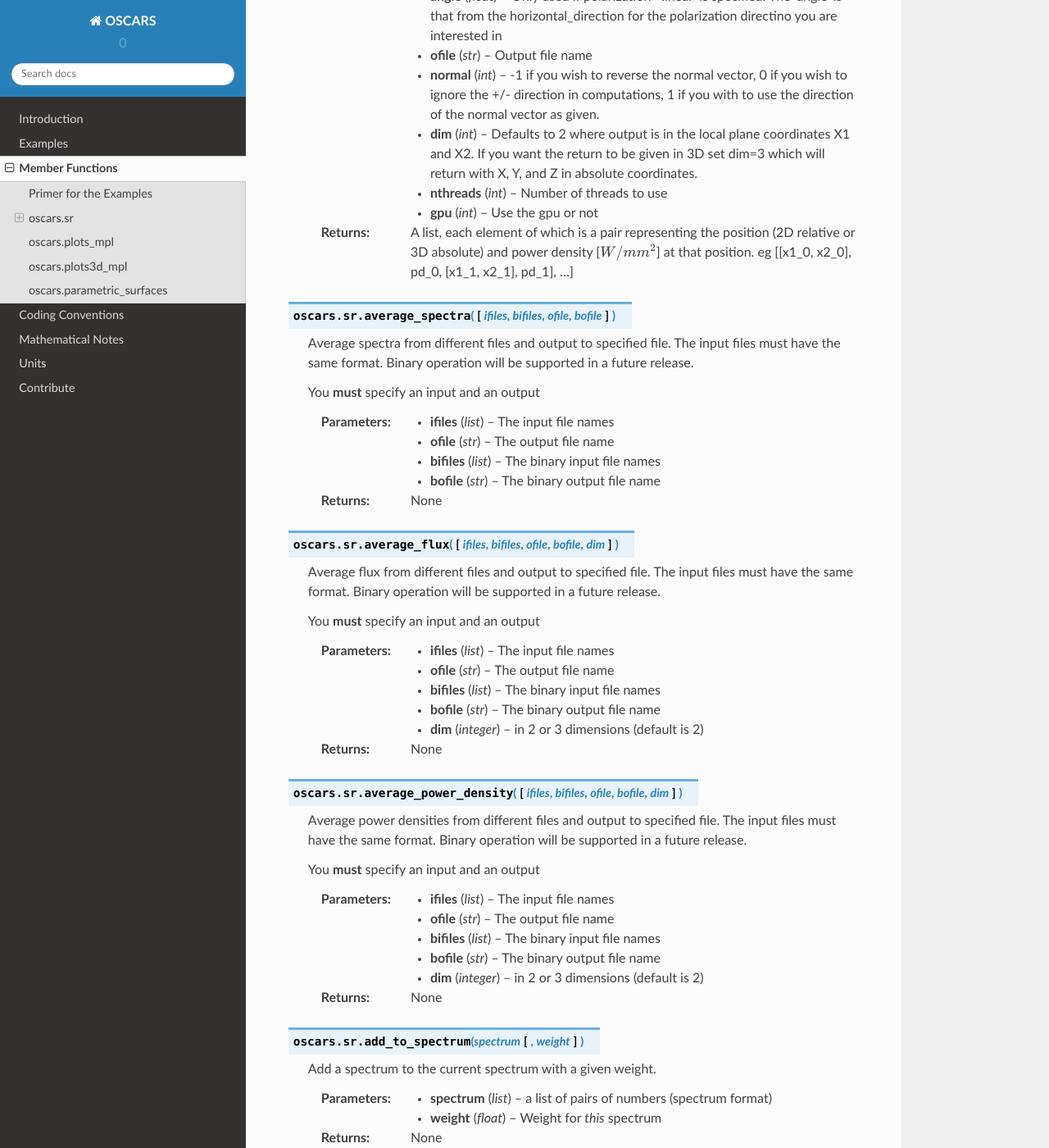
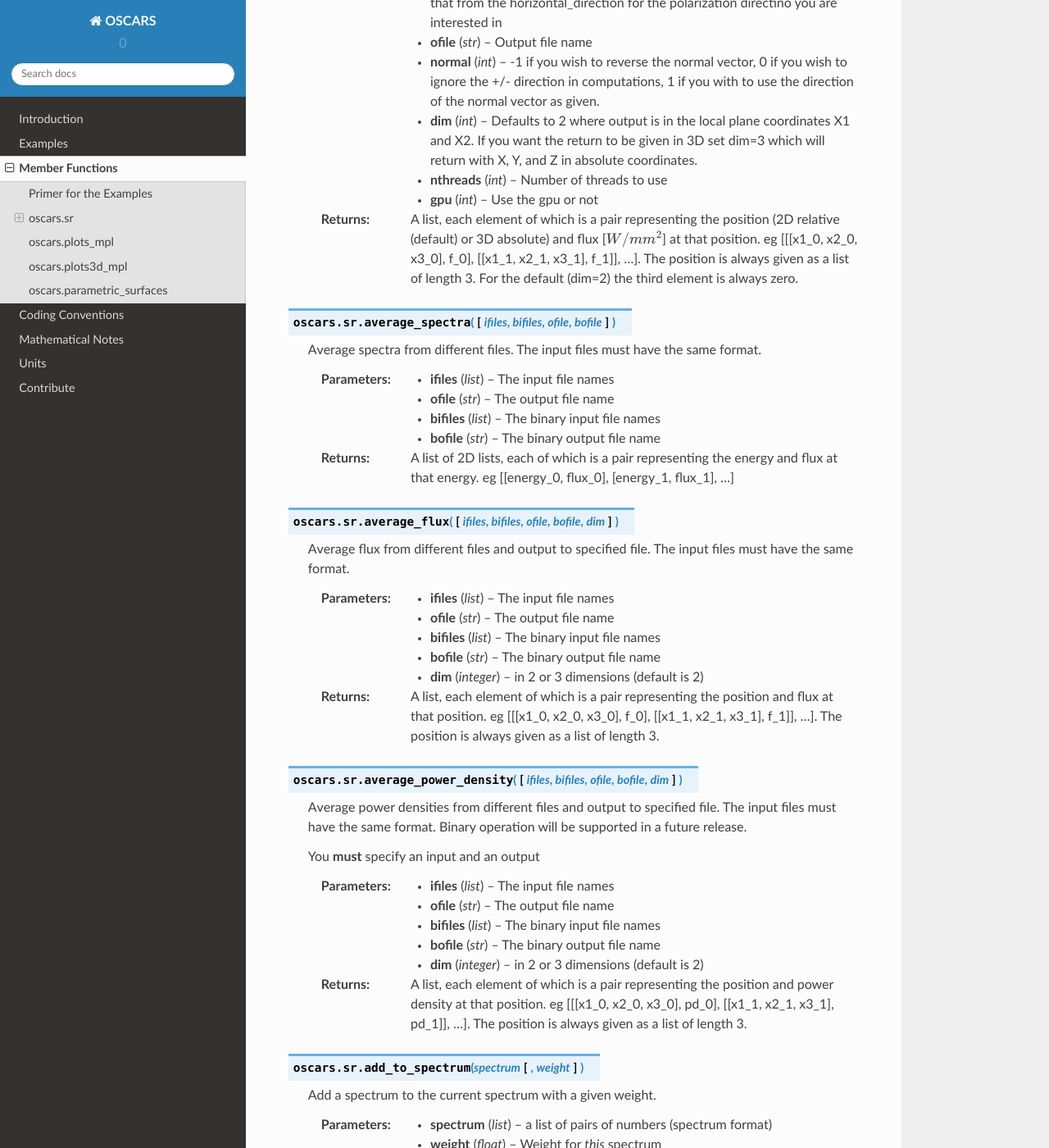
Before and after one commit to dhidas/OSCARS, a Sphinx documentation site: the page built from doc/source/MemberFunctions.rst, in a window 1280 px wide and 1400 px high, scrolled down 16480 px. Shown: the whole window at 82% size. Built offline with Sphinx 7.4.7 and the Read the Docs theme 2.0.0, drawn with Linux system fonts in a browser that asks for light colours; some of the changed text lies outside the part shown.

Commit message:
corrections for doc

```diff
--- a/doc/source/MemberFunctions.rst
+++ b/doc/source/MemberFunctions.rst
@@ -314,14 +320,6 @@ oscars.sr
    :param translation: A list representing the translation of the center of this object
    :type  translation: list[3]
    :returns: None
-
-   :Example: Add the magnetic field for an undulator of length 3 [m] with a period of 0.050 [m] (60 periods) having a peak magnetic field in the Y direction of 1.1 [T]
-
-   .. code-block:: py
-
-      # Will add magnetic field 3 [m] undulaotor having 1.1 [T] peak field
-      # in the Y-direction with a period of 0.050 [m]
-      osr.add_bfield_undulator(bfield=[0, 1.1, 0], period=0.050, nperiods=60)
 
 
 
@@ -935,7 +933,7 @@ oscars.sr
    :type  nthreads: int
    :param gpu: Use the gpu or not
    :type  gpu: int
-   :returns: A list, each element of which is a pair representing the position (2D relative or 3D absolute) and power density [:math:`W / mm^2`] at that position.  eg [[x1_0, x2_0], pd_0, [x1_1, x2_1], pd_1],  ...]
+   :returns: A list, each element of which is a pair representing the position (2D relative (default) or 3D absolute) and power density [:math:`W / mm^2`] at that position.  eg [[[x1_0, x2_0, x3_0], pd_0], [[x1_1, x2_1, x3_1], pd_1]],  ...].  The position is always given as a list of length 3.  For the default (dim=2) the third element is always zero.
 
 
 
@@ -981,7 +979,7 @@ oscars.sr
    :type  nthreads: int
    :param gpu: Use the gpu or not
    :type  gpu: int
-   :returns: A list, each element of which is a pair representing the position (2D relative or 3D absolute) and power density [:math:`W / mm^2`] at that position.  eg [[x1_0, x2_0], pd_0, [x1_1, x2_1], pd_1],  ...]
+   :returns: A list, each element of which is a pair representing the position (2D relative (default) or 3D absolute) and flux [:math:`W / mm^2`] at that position.  eg [[[x1_0, x2_0, x3_0], f_0], [[x1_1, x2_1, x3_1], f_1]],  ...].  The position is always given as a list of length 3.  For the default (dim=2) the third element is always zero.
 
 
 
@@ -990,9 +988,8 @@ oscars.sr
 
 .. py:method:: oscars.sr.average_spectra([, ifiles, bifiles, ofile, bofile])
 
-   Average spectra from different files and output to specified file.  The input files must have the same format.  Binary operation will be supported in a future release.
+   Average spectra from different files.  The input files must have the same format.
 
-   You **must** specify an input and an output
 
    :param ifiles: The input file names
    :type  ifiles: list
@@ -1002,14 +999,13 @@ oscars.sr
    :type  bifiles: list
    :param bofile: The binary output file name
    :type  bofile: str
-   :returns: None
+   :returns: A list of 2D lists, each of which is a pair representing the energy and flux at that energy.  eg [[energy_0, flux_0], [energy_1, flux_1], ...]
 
 
 .. py:method:: oscars.sr.average_flux([, ifiles, bifiles, ofile, bofile, dim])
 
-   Average flux from different files and output to specified file.  The input files must have the same format.  Binary operation will be supported in a future release.
+   Average flux from different files and output to specified file.  The input files must have the same format.
 
-   You **must** specify an input and an output
 
    :param ifiles: The input file names
    :type  ifiles: list
@@ -1021,7 +1017,7 @@ oscars.sr
    :type  bofile: str
    :param dim: in 2 or 3 dimensions (default is 2)
    :type  dim: integer
-   :returns: None
+   :returns: A list, each element of which is a pair representing the position and flux at that position.  eg [[[x1_0, x2_0, x3_0], f_0], [[x1_1, x2_1, x3_1], f_1]],  ...].  The position is always given as a list of length 3.
 
 
 
@@ -1042,7 +1038,7 @@ oscars.sr
    :type  bofile: str
    :param dim: in 2 or 3 dimensions (default is 2)
    :type  dim: integer
-   :returns: None
+   :returns: A list, each element of which is a pair representing the position and power density at that position.  eg [[[x1_0, x2_0, x3_0], pd_0], [[x1_1, x2_1, x3_1], pd_1]],  ...].  The position is always given as a list of length 3.
 
 
 
@@ -1062,7 +1058,7 @@ oscars.sr
 
    Get the current spectrum stored in memory
 
-   :returns: list
+   :returns: A list of 2D lists, each of which is a pair representing the energy and flux at that energy.  eg [[energy_0, flux_0], [energy_1, flux_1], ...]
 
 
 
@@ -1083,7 +1079,7 @@ oscars.sr
 
    Get the current flux map stored in memory
 
-   :returns: list of [[x, y, z], flux]
+   :returns: list of [[[x, y, z], flux], ...]
 
 
 
@@ -1106,7 +1102,7 @@ oscars.sr
 
    Get the current power_density map stored in memory
 
-   :returns: list of [[x, y, z], power_density]
+   :returns: list of [[[x, y, z], power_density], ...]
 
 
 
```
Also changed, not shown: other parts of doc/source/MemberFunctions.rst (+10 -4 lines).
